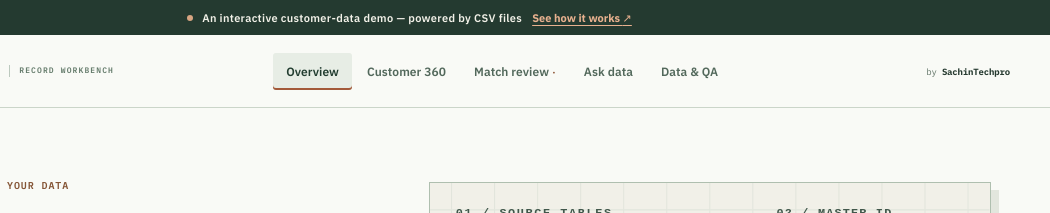
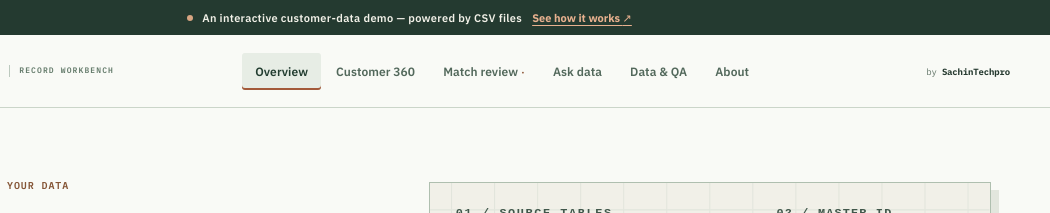
Before and after one commit to sachintechpro/MasterData-AI, a plain HTML site: page static/index.html in a window 1280 px wide. Shown: the top 213 px of the page, 230-1280 px from the left. Drawn offline with Linux system fonts and the light colour scheme; no server answers.

Commit message:
Add About navigation link to Column & Key

```diff
--- a/static/index.html
+++ b/static/index.html
@@ -24,6 +24,7 @@
         <button data-nav="matches" class="nav-link">Match review <span class="nav-count" id="match-nav-count">·</span></button>
         <button data-nav="assistant" class="nav-link">Ask data</button>
         <button data-nav="data" class="nav-link">Data & QA</button>
+        <a href="/about" class="nav-link" aria-label="About Column and Key">About</a>
       </nav>
       <span class="madeby">by <strong>SachinTechpro</strong></span>
     </div>
```
